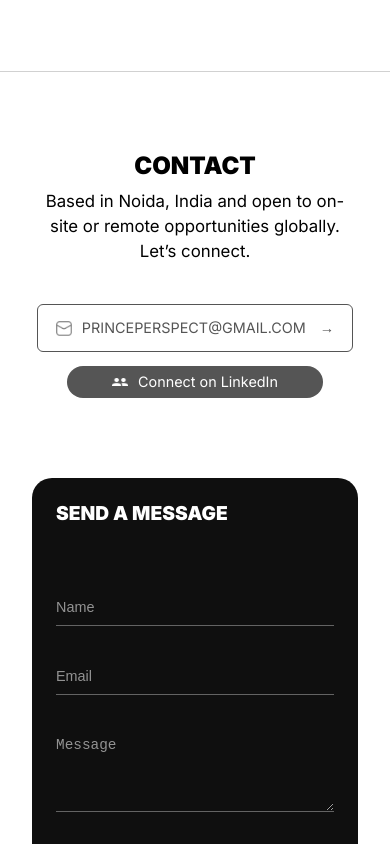
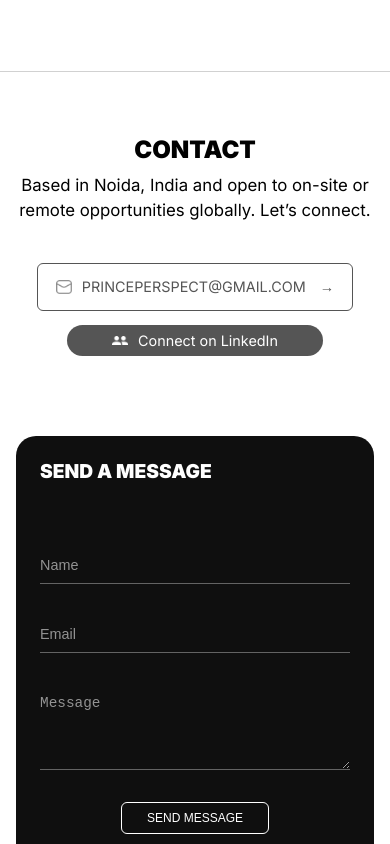
Before and after one commit to princePerspect/portfolio, a Next.js app: page /about in a window 390 px wide. Shown: the part 5960-6804 px from the top of the page. Built offline with nearby package versions, Linux system fonts and the light colour scheme; a web font is replaced by a local one.

Commit message:
ContactCTA respomsive-2

```diff
--- a/components/sections/ContactCTA.module.css
+++ b/components/sections/ContactCTA.module.css
@@ -197,6 +197,15 @@
         padding: 5px 45px;
     }
 
+    .sendButton {
+        margin-top: 0px;
+        align-self: center;
+    }
+
+    .contactSection {
+        padding: var(--spacing-2);
+    }
+
     .formWrapper {
         padding: var(--spacing-3);
     }
@@ -204,4 +213,8 @@
     .image {
         max-height: 300px;
     }
+
+    .glow {
+        display: none;
+    }
 }
```
